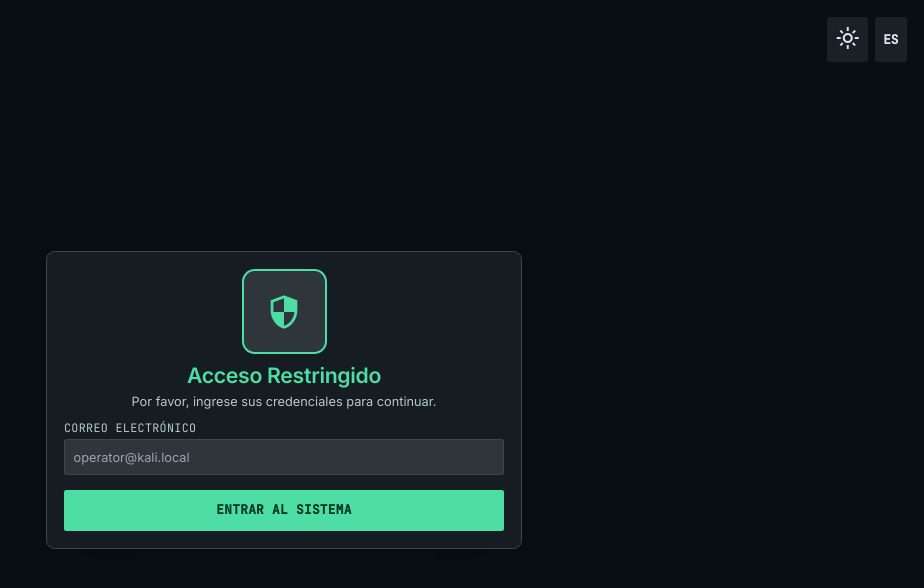
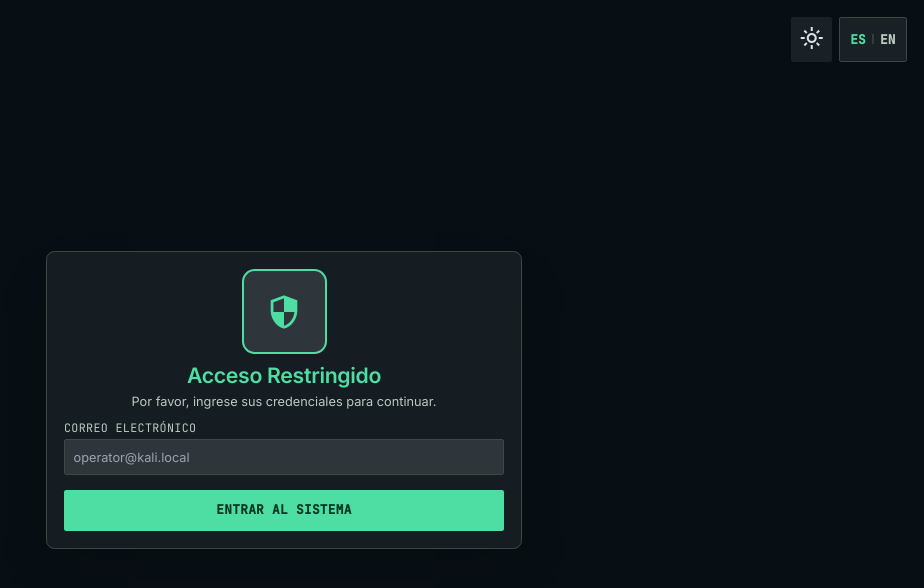
Before and after one commit to simviz12/the-guardian-of-kali_frontend, a React (Vite) app: page / in a window 1280 px wide. Shown: the top 588 px of the page, without its empty margins (356-1280 px from the left). Built offline with nearby package versions, Linux system fonts and the light colour scheme; no server answers; the HTML template or start-up script is replaced by a standard one.

Commit message:
feat: boton selector visual ES | EN en toda la aplicacion

```diff
--- a/src/App.tsx
+++ b/src/App.tsx
@@ -82,10 +82,12 @@ const AppContent: React.FC = () => {
           </button>
           <button
             onClick={() => setLanguage(language === 'es' ? 'en' : 'es')}
-            className="p-2 rounded bg-surface-container hover:bg-surface-container-high transition-colors font-label-md uppercase font-bold text-on-surface"
+            className="px-2.5 py-1.5 rounded bg-surface-container hover:bg-surface-container-high transition-colors font-label-md text-xs font-bold text-on-surface flex items-center gap-1 border border-outline-variant"
             title={t('settings.language')}
           >
-            {language}
+            <span className={language === 'es' ? 'text-primary font-black' : 'text-on-surface-variant'}>ES</span>
+            <span className="text-outline-variant text-[10px]">|</span>
+            <span className={language === 'en' ? 'text-primary font-black' : 'text-on-surface-variant'}>EN</span>
           </button>
         </div>
         {backendStatus === 'offline' && backendError && (
@@ -116,7 +118,7 @@ const AppContent: React.FC = () => {
             <div className="flex items-center gap-space-sm mr-4 border-r border-outline-variant pr-4">
               <button
                 onClick={() => setTheme(theme === 'dark' ? 'light' : 'dark')}
-                className="w-8 h-8 rounded-full flex items-center justify-center hover:bg-surface-container-high transition-colors"
+                className="w-8 h-8 rounded-full flex items-center justify-center hover:bg-surface-container-high transition-colors text-on-surface"
                 title={t('settings.theme')}
               >
                 <span className="material-symbols-outlined text-[18px]">
@@ -125,10 +127,12 @@ const AppContent: React.FC = () => {
               </button>
               <button
                 onClick={() => setLanguage(language === 'es' ? 'en' : 'es')}
-                className="w-8 h-8 rounded-full flex items-center justify-center hover:bg-surface-container-high transition-colors font-label-md uppercase font-bold"
+                className="px-2 py-0.5 rounded bg-surface-container hover:bg-surface-container-high transition-colors font-label-md text-xs font-bold flex items-center gap-1 border border-outline-variant"
                 title={t('settings.language')}
               >
-                {language}
+                <span className={language === 'es' ? 'text-primary font-black' : 'text-on-surface-variant'}>ES</span>
+                <span className="text-outline-variant text-[10px]">|</span>
+                <span className={language === 'en' ? 'text-primary font-black' : 'text-on-surface-variant'}>EN</span>
               </button>
             </div>
             <div className="flex items-center gap-space-xs font-label-sm text-label-sm text-on-surface-variant">
--- a/src/components/auth/LoginScreen.tsx
+++ b/src/components/auth/LoginScreen.tsx
@@ -37,10 +37,12 @@ export const LoginScreen: React.FC<LoginScreenProps> = ({ onLogin }) => {
         </button>
         <button
           onClick={() => setLanguage(language === 'es' ? 'en' : 'es')}
-          className="p-2 rounded bg-surface-container hover:bg-surface-container-high transition-colors font-label-md uppercase font-bold text-on-surface"
+          className="px-2.5 py-1.5 rounded bg-surface-container hover:bg-surface-container-high transition-colors font-label-md text-xs font-bold text-on-surface flex items-center gap-1 border border-outline-variant"
           title={t('settings.language')}
         >
-          {language}
+          <span className={language === 'es' ? 'text-primary font-black' : 'text-on-surface-variant'}>ES</span>
+          <span className="text-outline-variant text-[10px]">|</span>
+          <span className={language === 'en' ? 'text-primary font-black' : 'text-on-surface-variant'}>EN</span>
         </button>
       </div>
 
```
